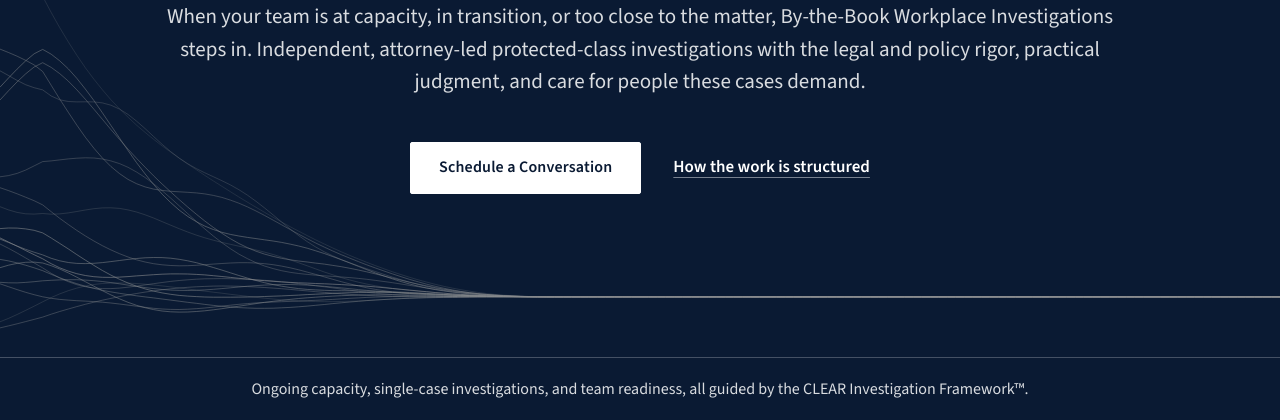
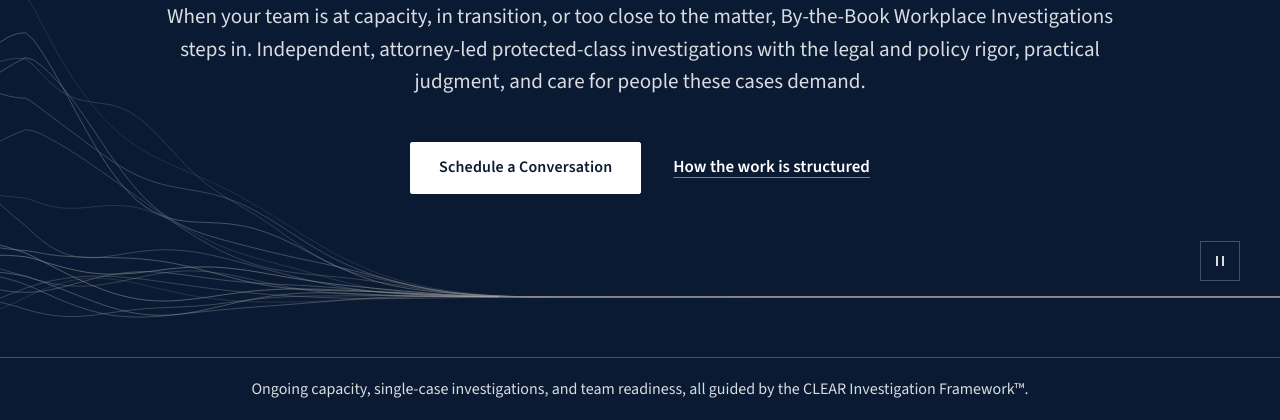
Before and after one commit to mfebres0919/By-The-Book-Investigations, a plain HTML site: page index.html in a window 1280 px wide. Shown: the part 380-800 px from the top of the page. Drawn offline with Linux system fonts and the light colour scheme; animation ran at ten frames a second.

Commit message:
Hero lines: slow sway at rest, with a pause button
Co-Authored-By: Claude Fable 5.2 <noreply@anthropic.com>

```diff
--- a/css/styles.css
+++ b/css/styles.css
@@ -54,6 +54,32 @@
 }
 .hero__fade-from { stop-color: var(--color-white); stop-opacity: 0; }
 .hero__fade-to   { stop-color: var(--color-white); stop-opacity: 1; }
+
+/* Pause button for the drawing: a small, quiet square in the bottom right corner of the
+   stage, just above the level line. It shows the pause bars while the lines move and the
+   play triangle once paused (global.js adds the class "is-paused"). */
+.hero__pause {
+  position: absolute;
+  right: var(--gutter);
+  bottom: 3.75rem;
+  display: grid;
+  place-items: center;
+  width: 2.5rem;                 /* 40px: comfortably above the 24px minimum tap size */
+  height: 2.5rem;
+  border: 1px solid var(--color-rule-on-dark);
+  background: none;
+  color: var(--color-mist);
+  cursor: pointer;
+  transition: border-color var(--speed) var(--ease), color var(--speed) var(--ease);
+}
+.hero__pause[hidden] { display: none; }
+.hero__pause:hover {
+  border-color: var(--color-white);
+  color: var(--color-white);
+}
+.hero__pause-icon--play,
+.hero__pause.is-paused .hero__pause-icon--pause { display: none; }
+.hero__pause.is-paused .hero__pause-icon--play { display: block; }
 
 .hero__inner {
   flex: 1;
@@ -175,6 +201,7 @@
     text-align: center;          /* centres the lines of text inside them */
     padding-block: 4.5rem 8.5rem;
   }
+  .hero__pause { bottom: 4.75rem; }
   .hero__actions { justify-content: center; }
   .hero__trust-inner { text-align: center; }
   .hero__trust-text { margin-inline: auto; }
--- a/index.html
+++ b/index.html
@@ -123,6 +123,13 @@
                         <path class="hero__finding" stroke="url(#hero-finding-fade)" pathLength="1"/>
                     </svg>
                 </div>
+
+                <!-- Pause button for the drawing. It starts hidden; global.js shows it only when the
+                     lines are actually moving. The two icons swap when it is pressed (styles.css). -->
+                <button class="hero__pause" type="button" aria-label="Pause background animation" hidden>
+                    <svg class="hero__pause-icon hero__pause-icon--pause" aria-hidden="true" focusable="false" width="14" height="14" viewBox="0 0 14 14"><path d="M4 2v10M10 2v10" fill="none" stroke="currentColor" stroke-width="2"/></svg>
+                    <svg class="hero__pause-icon hero__pause-icon--play" aria-hidden="true" focusable="false" width="14" height="14" viewBox="0 0 14 14"><path d="M3.5 1.5v11l9-5.5z" fill="currentColor"/></svg>
+                </button>
 
                 <div class="hero__inner container">
                     <!-- All hero wording is from her final copy ("Homepage and About Us.docx", section 1). -->
--- a/javascript/global.js
+++ b/javascript/global.js
@@ -290,13 +290,18 @@
      3. REVIEW     the bundle is combed straight, from the right-hand side towards the left;
      4. FINDING    one bright, level line is drawn along it.
    It plays once and then rests: a small tangle at the left edge feeding one straight line.
+   At rest the tangle keeps swaying, very slowly, so the hero never looks frozen. Because that
+   movement never ends, there is a small pause button in the corner of the hero (an
+   accessibility rule: anything that moves for more than 5 seconds must be pausable), and the
+   movement also stops by itself while the hero is scrolled out of view.
 
    How it works: every line is a row of points. Many times a second we work out where each
    point should be at that moment and hand the browser the new shape (the "d" of a <path>).
    Nothing here is truly random: the "random" numbers come from a fixed seed, so the drawing
    is the same picture on every visit.
 
-   With "reduce motion" on, nothing moves: the resting picture is shown straight away. */
+   With "reduce motion" on, nothing moves: the resting picture is shown straight away and
+   the pause button stays hidden. */
 (function () {
   var svg = document.querySelector('.hero__lines');
   if (!svg) return;
@@ -304,6 +309,7 @@
   var finding = svg.querySelector('.hero__finding');
   var fade = svg.querySelector('#hero-finding-fade');
   if (!group || !finding || !fade) return;
+  var pauseButton = document.querySelector('.hero__pause');
 
   // ----- Settings you can safely change -----
   var COUNT = 18;          // how many lines
@@ -318,6 +324,7 @@
     findingEnd: 4500       // ...and ends (keep the total under 5 seconds)
   };
   var START_DELAY = 200;   // a short wait after the page loads
+  var SWAY = 0.22;         // how fast the resting tangle sways (0 = still; 0.22 is one slow rise and fall in roughly 20 to 30 seconds)
 
   // A small "random" number maker with a fixed starting point (gives 0 to 1)
   var seed = SEED;
@@ -377,8 +384,10 @@
   function clamp(n) { return n < 0 ? 0 : n > 1 ? 1 : n; }
   function ease(n) { n = clamp(n); return n * n * (3 - 2 * n); }   // starts and stops gently, no bounce
 
-  // Draw every line as it should look "time" milliseconds into the animation
-  function draw(time) {
+  // Draw every line as it should look "time" milliseconds into the animation.
+  // "sway" is the number of seconds the lines have been moving; it slides each wave sideways
+  // a little, which is what makes the loose ends rise and fall. The straight part never moves.
+  function draw(time, sway) {
     // "front" is how far the tangle still reaches: past the right edge at first, then back to its resting place
     var combed = ease((time - TIMES.combStart) / (TIMES.combEnd - TIMES.combStart));
     var front = (1 + reach) - combed;
@@ -394,7 +403,9 @@
         var loose = Math.pow(clamp((front - across) / reach), 2.2);
         var wave = 0;
         for (var k = 0; k < thread.waves.length; k++) {
-          wave += Math.sin(x / thread.waves[k].length * 6.283 + thread.waves[k].shift) * thread.waves[k].height;
+          // each line sways at its own speed, and its two waves slide in opposite directions
+          var slide = sway * SWAY * (0.6 + thread.delay * 0.8) * (k ? -1.4 : 1);
+          wave += Math.sin(x / thread.waves[k].length * 6.283 + thread.waves[k].shift + slide) * thread.waves[k].height;
         }
         var scattered = (thread.startAt + thread.tilt * (across - 0.5)) * height;
         var bundled = base + fanTo * loose;
@@ -408,31 +419,65 @@
   }
 
   var END = TIMES.findingEnd;
-  var clock = 0;          // how far into the animation we are
+  var clock = 0;          // how far into the opening animation we are (milliseconds)
+  var swayClock = 0;      // how long the lines have been swaying (seconds)
   var last = null;        // the time of the previous frame
+  var paused = false;     // true after the visitor presses the pause button
+  var inView = true;      // false while the hero is scrolled off the screen
+  var running = false;    // true while frames are being drawn
+  var still = window.matchMedia('(prefers-reduced-motion: reduce)').matches;
 
   function frame(now) {
+    if (paused || !inView) { running = false; last = null; return; }
     // Count only real, visible time: if the tab was in the background, carry on from where it was
-    if (last !== null) clock += Math.min(now - last, 50);
+    if (last !== null) {
+      var step = Math.min(now - last, 50);
+      clock = Math.min(clock + step, END);
+      swayClock += step / 1000;
+    }
     last = now;
-    draw(clock);
-    if (clock < END) window.requestAnimationFrame(frame);
+    draw(clock, swayClock);
+    window.requestAnimationFrame(frame);
+  }
+  function start() {
+    if (running || paused || !inView || still) return;
+    running = true;
+    window.requestAnimationFrame(frame);
   }
 
   measure();
-  if (window.matchMedia('(prefers-reduced-motion: reduce)').matches) {
+  if (still) {
     clock = END;
-    draw(END);            // no movement: go straight to the resting picture
+    draw(END, 0);         // no movement: go straight to the resting picture
   } else {
-    draw(0);
-    window.setTimeout(function () { window.requestAnimationFrame(frame); }, START_DELAY);
+    draw(0, 0);
+    window.setTimeout(start, START_DELAY);
+  }
+
+  // The pause button: stops and restarts the movement, and changes its own label and icon
+  if (pauseButton && !still) {
+    pauseButton.hidden = false;
+    pauseButton.addEventListener('click', function () {
+      paused = !paused;
+      pauseButton.classList.toggle('is-paused', paused);
+      pauseButton.setAttribute('aria-label', paused ? 'Play background animation' : 'Pause background animation');
+      start();
+    });
+  }
+
+  // Stop drawing while the hero is off the screen (saves battery), and carry on when it returns
+  if ('IntersectionObserver' in window) {
+    new IntersectionObserver(function (entries) {
+      inView = entries[0].isIntersecting;
+      start();
+    }).observe(svg);
   }
 
   // If the hero changes size (window resized, phone turned, fonts finish loading), redraw to fit
   if ('ResizeObserver' in window) {
     new ResizeObserver(function () {
       measure();
-      draw(clock);
+      draw(clock, swayClock);
     }).observe(svg);
   }
 })();
```
Also changed, not shown: 1 other file.
